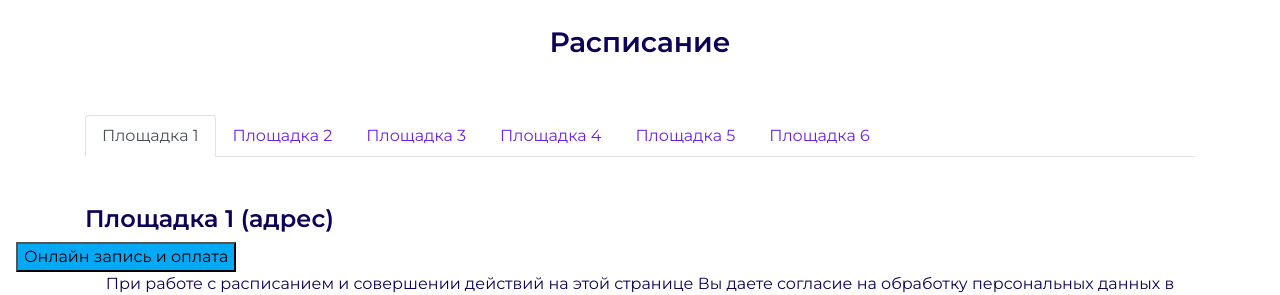
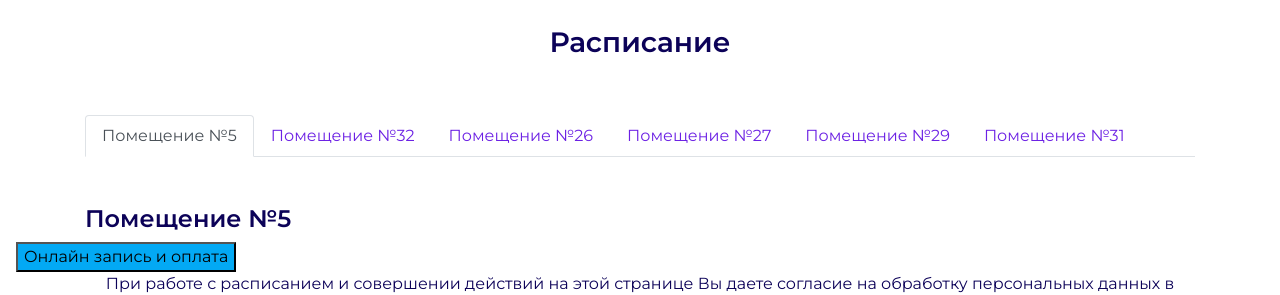
Before and after one commit to tulupov-com/korolevmol.ru, a plain HTML site: page tickets.html in a window 1280 px wide. Shown: the part 379-674 px from the top of the page. Drawn offline with Linux system fonts and the light colour scheme; a script that the page names is missing.

Commit message:
add names of rooms

```diff
--- a/tickets.html
+++ b/tickets.html
@@ -79,49 +79,49 @@
 	<div class="container mt-5">
 		<ul class="nav nav-tabs" id="myTab" role="tablist">
 			<li class="nav-item">
-				<a class="nav-link active" id="tab--1" data-toggle="tab" href="#tab1" role="tab" aria-controls="tab1" aria-selected="true">Площадка 1</a>
+				<a class="nav-link active" id="tab--1" data-toggle="tab" href="#tab1" role="tab" aria-controls="tab1" aria-selected="true">Помещение №5</a>
 			</li>
 			<li class="nav-item">
-				<a class="nav-link" id="tab--2" data-toggle="tab" href="#tab2" role="tab" aria-controls="tab2" aria-selected="false">Площадка 2</a>
+				<a class="nav-link" id="tab--2" data-toggle="tab" href="#tab2" role="tab" aria-controls="tab2" aria-selected="false">Помещение №32</a>
 			</li>
 			<li class="nav-item">
-				<a class="nav-link" id="tab--3" data-toggle="tab" href="#tab3" role="tab" aria-controls="tab3" aria-selected="false">Площадка 3</a>
+				<a class="nav-link" id="tab--3" data-toggle="tab" href="#tab3" role="tab" aria-controls="tab3" aria-selected="false">Помещение №26</a>
 			</li>
 			<li class="nav-item">
-				<a class="nav-link" id="tab--4" data-toggle="tab" href="#tab4" role="tab" aria-controls="tab4" aria-selected="false">Площадка 4</a>
+				<a class="nav-link" id="tab--4" data-toggle="tab" href="#tab4" role="tab" aria-controls="tab4" aria-selected="false">Помещение №27</a>
 			</li>
 			<li class="nav-item">
-				<a class="nav-link" id="tab--5" data-toggle="tab" href="#tab5" role="tab" aria-controls="tab5" aria-selected="false">Площадка 5</a>
+				<a class="nav-link" id="tab--5" data-toggle="tab" href="#tab5" role="tab" aria-controls="tab5" aria-selected="false">Помещение №29</a>
 			</li>
 			<li class="nav-item">
-				<a class="nav-link" id="tab--6" data-toggle="tab" href="#tab6" role="tab" aria-controls="tab6" aria-selected="false">Площадка 6</a>
+				<a class="nav-link" id="tab--6" data-toggle="tab" href="#tab6" role="tab" aria-controls="tab6" aria-selected="false">Помещение №31</a>
 			</li>
 		</ul>
 	</div>
 
 	<div class="tab-content mx-3" id="myTabContent">
 		<div class="tab-pane fade show active" id="tab1" role="tabpanel" aria-labelledby="tab--1">
-			<div class="container"><h4 class="mt-5">Площадка 1 (адрес)</h4></div>
+			<div class="container"><h4 class="mt-5">Помещение №5</h4></div>
 			<button data-id="b7b16ecf8ca53723593894116071700c" class="ledokat-widget-3-btn ledokat-widget-3-btn_style_1" style="background-color: #03a9f4;">Онлайн запись и оплата</button><div data-id="b7b16ecf8ca53723593894116071700c" class="ledokat-widget-3-schedule"></div><script async src="https://ledokat.ru/js/widget/3/main.js"></script>
 		</div>
 		<div class="tab-pane fade" id="tab2" role="tabpanel" aria-labelledby="tab--2">
-			<div class="container"><h4 class="mt-5">Площадка 2 (адрес)</h4></div>
+			<div class="container"><h4 class="mt-5">Помещение №32</h4></div>
 			<button data-id="69cb3ea317a32c4e6143e665fdb20b14" class="ledokat-widget-3-btn ledokat-widget-3-btn_style_1" style="background-color: #03a9f4;">Онлайн запись и оплата</button><div data-id="69cb3ea317a32c4e6143e665fdb20b14" class="ledokat-widget-3-schedule"></div><script async src="https://ledokat.ru/js/widget/3/main.js"></script>
 		</div>
 		<div class="tab-pane fade" id="tab3" role="tabpanel" aria-labelledby="tab--3">
-			<div class="container"><h4 class="mt-5">Площадка 3 (адрес)</h4></div>
+			<div class="container"><h4 class="mt-5">Помещение №26</h4></div>
 			<button data-id="bbf94b34eb32268ada57a3be5062fe7d" class="ledokat-widget-3-btn ledokat-widget-3-btn_style_1" style="background-color: #03a9f4;">Онлайн запись и оплата</button><div data-id="bbf94b34eb32268ada57a3be5062fe7d" class="ledokat-widget-3-schedule"></div><script async src="https://ledokat.ru/js/widget/3/main.js"></script>
 		</div>
 		<div class="tab-pane fade" id="tab4" role="tabpanel" aria-labelledby="tab--4">
-			<div class="container"><h4 class="mt-5">Площадка 4 (адрес)</h4></div>
+			<div class="container"><h4 class="mt-5">Помещение №27</h4></div>
 			<button data-id="4f4adcbf8c6f66dcfc8a3282ac2bf10a" class="ledokat-widget-3-btn ledokat-widget-3-btn_style_1" style="background-color: #03a9f4;">Онлайн запись и оплата</button><div data-id="4f4adcbf8c6f66dcfc8a3282ac2bf10a" class="ledokat-widget-3-schedule"></div><script async src="https://ledokat.ru/js/widget/3/main.js"></script>
 		</div>
 		<div class="tab-pane fade" id="tab5" role="tabpanel" aria-labelledby="tab--5">
-			<div class="container"><h4 class="mt-5">Площадка 5 (адрес)</h4></div>
+			<div class="container"><h4 class="mt-5">Помещение №29</h4></div>
 			<button data-id="bbcbff5c1f1ded46c25d28119a85c6c2" class="ledokat-widget-3-btn ledokat-widget-3-btn_style_1" style="background-color: #03a9f4;">Онлайн запись и оплата</button><div data-id="bbcbff5c1f1ded46c25d28119a85c6c2" class="ledokat-widget-3-schedule"></div><script async src="https://ledokat.ru/js/widget/3/main.js"></script>
 		</div>
 		<div class="tab-pane fade" id="tab6" role="tabpanel" aria-labelledby="tab--6">
-			<div class="container"><h4 class="mt-5">Площадка 6 (адрес)</h4></div>
+			<div class="container"><h4 class="mt-5">Помещение №31</h4></div>
 			<button data-id="8cb22bdd0b7ba1ab13d742e22eed8da2" class="ledokat-widget-3-btn ledokat-widget-3-btn_style_1" style="background-color: #03a9f4;">Онлайн запись и оплата</button><div data-id="8cb22bdd0b7ba1ab13d742e22eed8da2" class="ledokat-widget-3-schedule"></div><script async src="https://ledokat.ru/js/widget/3/main.js"></script>
 		</div>
 	</div>
```
Also changed, not shown: index.html (+2 -2 lines).
